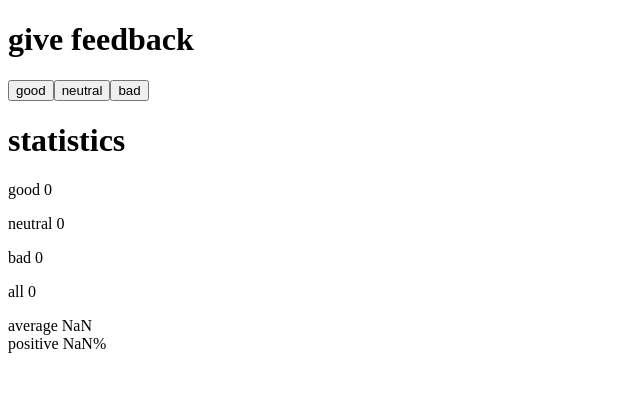
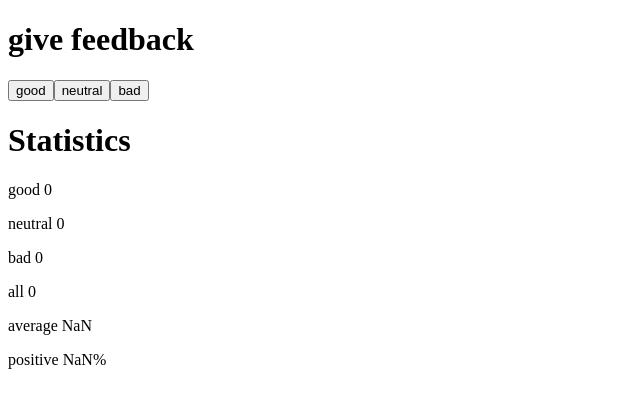
Before and after one commit to dumbbmud/part1, a React (Vite) app in the folder introdemo/: page / in a window 1280 px wide. Shown: the top 408 px of the page, without its empty margins (0-640 px from the left). Built offline with nearby package versions, Linux system fonts and the light colour scheme.

Commit message:
made changes in accordance to 1.8

```diff
--- a/introdemo/src/App.jsx
+++ b/introdemo/src/App.jsx
@@ -54,6 +54,28 @@ const Display = ({text}) => <><h1>{text}</h1></>
 
 const Button = ({onClick, text}) => <button onClick={onClick}>{text}</button>
 
+
+const Statistics = ({good, bad, neutral}) => {
+
+  const displayAverage = () => <div>average {(good*1 + bad*-1)/(good+bad+neutral)}</div>
+  const displayPositive = () => <div>positive {good*100/(good+bad+neutral)}%</div>
+
+  return(
+  <div>
+    <p><h1>Statistics</h1></p>
+    <p>good {good}</p>
+    <p>neutral {neutral}</p>
+    <p>bad {bad}</p>
+    <p>all {good+bad+neutral}</p>
+    <p>{displayAverage()}</p>
+    <p>{displayPositive()}</p>
+
+
+
+
+  </div>)
+
+}
 const App = () => {
   // save clicks of each button to its own state
   const [good, setGood] = useState(0)
@@ -64,8 +86,6 @@ const App = () => {
   const neutralIncrement = () => setNeutral(neutral+1)
   const badIncrement = () => setBad(bad+1)
 
-  const DisplayAverage = () => <div>average {(good*1 + bad*-1)/(good+bad+neutral)}</div>
-  const DisplayPositive = () => <div>positive {good*100/(good+bad+neutral)}%</div>
 
   return (
     <div>
@@ -74,13 +94,14 @@ const App = () => {
       <Button onClick={neutralIncrement} text="neutral"/>
       <Button onClick={badIncrement} text="bad"/>
 
-      <Display text={"statistics"}/>
+      <Statistics good={good} bad={bad} neutral={neutral}/>
+      {/* <Display text={"statistics"}/>
       <p>good {good}</p>
       <p>neutral {neutral}</p>
       <p>bad {bad}</p>
-      <p>all {bad+neutral+good}</p>
-      <DisplayAverage />
-      <DisplayPositive />
+      <p>all {bad+neutral+good}</p> */}
+      {/* <DisplayAverage />
+      <DisplayPositive /> */}
 
     </div>
   )
```
